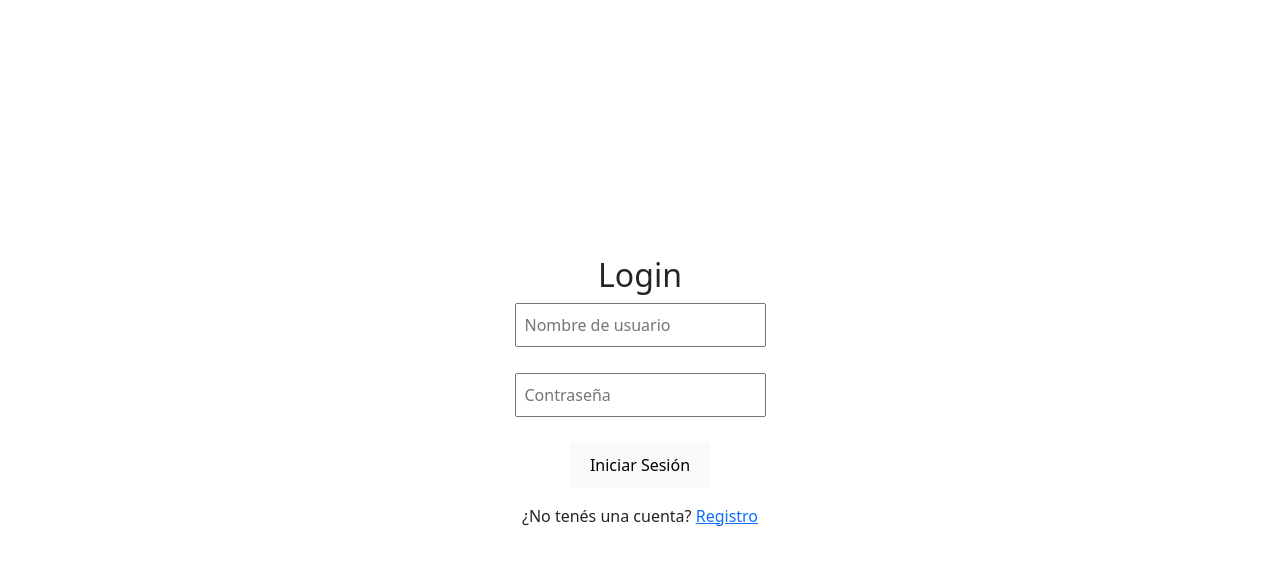
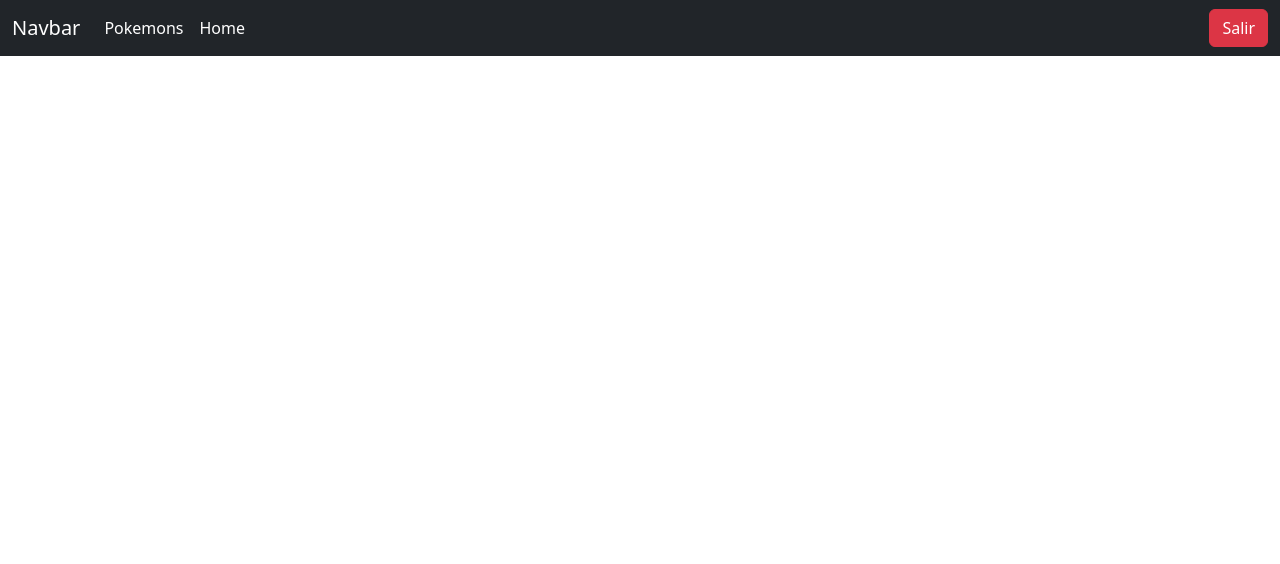
Before and after one commit to Agustin-Grande/TPO-API-FrontEnd, a React (Vite) app in the folder Api-Front/: page / in a window 1280 px wide. Shown: the top 564 px of the page. Built offline with nearby package versions, Linux system fonts and the light colour scheme.

Commit message:
Implementacion de contexto de usuarios y Login Terminado

```diff
--- /dev/null
+++ b/Api-Front/src/componentes/Header.jsx
@@ -0,0 +1,54 @@
+import { Link } from "react-router-dom";
+import { useAuth } from "../hooks/useAuth";
+
+const Header = () => {
+  const { logout } = useAuth();
+
+  const handleLogOut = () => {
+    logout();
+  };
+
+  return (
+    <nav className="navbar navbar-expand-lg navbar-dark bg-dark fixed-top">
+      <div className="container-fluid">
+        <Link className="navbar-brand" to="/">
+          Navbar
+        </Link>
+        <button
+          className="navbar-toggler"
+          type="button"
+          data-bs-toggle="collapse"
+          data-bs-target="#navbarNav"
+          aria-controls="navbarNav"
+          aria-expanded="false"
+          aria-label="Toggle navigation"
+        >
+          <span className="navbar-toggler-icon"></span>
+        </button>
+        <div className="collapse navbar-collapse" id="navbarNav">
+          <ul className="navbar-nav me-auto mb-2 mb-lg-0">
+            <li className="nav-item">
+              <Link className="nav-link active" aria-current="page" to="/pokemons">
+                Pokemons
+              </Link>
+            </li>
+            <li className="nav-item">
+              <Link className="nav-link active" aria-current="page" to="/home">
+                Home
+              </Link>
+            </li>
+          </ul>
+          <button
+            className="btn btn-danger"
+            onClick={handleLogOut}
+            type="button"
+          >
+            Salir
+          </button>
+        </div>
+      </div>
+    </nav>
+  );
+};
+
+export default Header;
--- /dev/null
+++ b/Api-Front/src/context/AuthContext.jsx
@@ -0,0 +1,45 @@
+import { createContext, useEffect, useState } from "react";
+import { serviceLogin } from "../services/serviceLogin";
+import { useNavigate } from "react-router-dom";
+
+const AuthContext = createContext();
+
+export function AuthProvider({ children }) {
+  const [user, setUser] = useState(() => {
+    const savedUser = localStorage.getItem("user");
+    return JSON.parse(savedUser) ?? null;
+  });
+  const [error, setError] = useState(null);
+  const navigate = useNavigate();
+
+  const login = async (nombreUsuario, contrasena) => {
+    try {
+      const response = await serviceLogin(nombreUsuario, contrasena);
+      setUser(response);
+      localStorage.setItem("user", JSON.stringify(response)); // Almacenar el usuario en localStorage
+      localStorage.setItem("token", response.id); // Almacenar el token
+      navigate("/home");
+    } catch (error) {
+      setError("Usuario o contraseña incorrectos"); // Mensaje de error
+    }
+  };
+
+  const logout = () => {
+    setUser(null);
+    localStorage.removeItem("user");
+    localStorage.removeItem("token");
+    navigate("/login");
+  };
+
+  useEffect(() => {
+    setError(null);
+  }, [user]);
+
+  return (
+    <AuthContext.Provider value={{ user, login, logout, error }}>
+      {children}
+    </AuthContext.Provider>
+  );
+}
+
+export default AuthContext;
--- /dev/null
+++ b/Api-Front/src/hooks/useAuth.js
@@ -0,0 +1,6 @@
+import { useContext } from "react";
+import AuthContext from "../context/AuthContext"
+
+export function useAuth(){
+    return useContext(AuthContext);
+}
--- a/Api-Front/src/main.jsx
+++ b/Api-Front/src/main.jsx
@@ -5,9 +5,12 @@ import './index.css'
 import "bootstrap/dist/css/bootstrap.min.css";
 import {BrowserRouter} from "react-router-dom";
 import AppRoutes from './rutas/AppRoutes.jsx';
+import { AuthProvider } from './context/AuthContext.jsx';
 
 createRoot(document.getElementById('root')).render(
   <BrowserRouter>
-    <AppRoutes />
+    <AuthProvider>
+      <AppRoutes />
+    </AuthProvider>
   </BrowserRouter>
 )
--- /dev/null
+++ b/Api-Front/src/pages/Home.jsx
@@ -0,0 +1,15 @@
+import React from 'react';
+import { useAuth } from '../hooks/useAuth';
+
+const Home = () => {
+  const { user } = useAuth();
+
+  return (
+    <div>
+      <h1>Bienvenido, {user ? user.nombreUsuario : "invitado"}</h1>
+      {/* Mostrar más datos del usuario */}
+    </div>
+  );
+};
+
+export default Home;
--- a/Api-Front/src/pages/Login.jsx
+++ b/Api-Front/src/pages/Login.jsx
@@ -1,58 +1,27 @@
 import React, { useState } from 'react';
-import axios from 'axios';
 import "../styles/Login.css";
-import ErrorLogin from '../componentes/Autenticacion/ErrorLogin';
-import { handleLog } from '../services/serviceLogin';
-import {useNavigate} from 'react-router-dom';
+import { useNavigate } from 'react-router-dom';
 import { Link } from 'react-router-dom';
-
+import { useAuth } from '../hooks/useAuth';
 
 const Login = () => {
-  const [newUser, setNewUser] = useState({
-    nombreUsuario: '',
-    contrasena: ''
-  });
-  const [errorMessage, setErrorMessage] = useState(null);
-  const [error, setError] = useState(false);
-  const [succes, setSucces] = useState(false);
+  const [nombreUsuario, setNombreUsuario] = useState("");
+  const [contrasena, setContrasena] = useState("");
+  const { login, error } = useAuth();
   const navigate = useNavigate();
 
-  const handleInputChange = (e) => {
-    setNewUser({
-      ...newUser,
-      [e.target.name]: e.target.value
-    });
+  const handleUserNameChange = (e) => {
+    setNombreUsuario(e.target.value);
+  };
+
+  const handlePasswordChange = (e) => {
+    setContrasena(e.target.value);
   };
 
   const handleSubmit = async (e) => {
     e.preventDefault();
-
-
-    if (newUser.nombreUsuario === '' || newUser.contrasena === '') {
-      setError(true);
-      setErrorMessage(null);
-      setSucces(false);
-      return;
-    }
-
-    setError(false);
-    try {
-      const data = await handleLog(newUser);
-
-
-      if (data && data.length > 0) {
-        setSucces(true);
-        setErrorMessage(null);
-        navigate("/home")
-      } else {
-        setSucces(false);
-        setErrorMessage("No se encontró el usuario");
-      }
-    } catch (error) {
-      setErrorMessage("Error al conectar con la base de datos");
-      setSucces(false);
-      setError(false);
-    }
+    await login(nombreUsuario, contrasena);
+    navigate("/home");
   };
 
   return (
@@ -63,8 +32,8 @@ const Login = () => {
           <input
             type="text"
             name="nombreUsuario"
-            value={newUser.nombreUsuario}
-            onChange={handleInputChange}
+            value={nombreUsuario}
+            onChange={handleUserNameChange}
             placeholder="Nombre de usuario"
           />
         </div>
@@ -72,17 +41,15 @@ const Login = () => {
           <input
             type="password"
             name="contrasena"
-            value={newUser.contrasena}
-            onChange={handleInputChange}
+            value={contrasena}
+            onChange={handlePasswordChange}
             placeholder="Contraseña"
           />
         </div>
         <button type="submit">Iniciar Sesión</button>
-        <p>¿No tenés una cuenta? <Link to="/registro">Registro</Link></p>
+        <p>¿No tienes cuenta? <Link to="/registro">Registro</Link></p>
       </form>
-      {error && <p style={{ color: 'red' }}>Todos los campos son obligatorios</p>}
-      {succes && <p style={{ color: 'green' }}>Login exitoso!</p>}
-      {errorMessage && <ErrorLogin message={errorMessage} style={{ color: 'red' }} />}
+      {error && <p style={{ color: 'red' }}>{error}</p>}
     </div>
   );
 };
--- a/Api-Front/src/rutas/AppRoutes.jsx
+++ b/Api-Front/src/rutas/AppRoutes.jsx
@@ -3,14 +3,17 @@ import Login from "../pages/Login";
 import Registro from "../pages/Registro";
 import Carrito from '../pages/Carrito';
 import GestorProd from '../pages/GestorProd';
+import Home from '../pages/Home';
+import Header from '../componentes/Header';
 
 const AppRoutes = () => {
     //agregar header, nav y footer como fijo
     return (
         <>
+            <Header />
             <div>
                 <Routes>
-                    <Route path="/" element={<Login />} />
+                    <Route path="/home" element={<Home />} />
                     <Route path="/login" element={<Login />} />
                     <Route path="/registro" element={<Registro />} />
                     <Route path="/gestorProd" element={<GestorProd />} />
--- a/Api-Front/src/services/serviceLogin.js
+++ b/Api-Front/src/services/serviceLogin.js
@@ -1,12 +1,9 @@
 import axios from "axios";
 import apiClient from "./apiClient";
 
-export const handleLog = async (newUser) => {
-    const response = await apiClient.get('users', {
-        params: {
-            nombreUsuario: newUser.nombreUsuario,
-            contrasena: newUser.contrasena
-        }
-    });
+
+export const serviceLogin = async (nombreUsuario, contrasena) => {
+    const response = await apiClient.post("auth",{nombreUsuario, contrasena});
     return response.data;
+
 };
--- a/Api-Front/test/recursos/db.json
+++ b/Api-Front/test/recursos/db.json
@@ -22,21 +22,28 @@
       "nombreUsuario": "Fanta123",
       "email": "vanesapecker@gmail.com",
       "contrasena": "123456"
+    }
+  ],
+  "auth": [
+    {
+      "nombreUsuario": "Fanta123",
+      "contrasena": "123456",
+      "token": "abc",
+      "id": "76dc"
     },
     {
-      "id": "cf1b",
-      "nombre": "Juan",
-      "apellido": "Gshwind",
-      "nombreUsuario": "Fanta1234",
-      "email": "fafa123@gmail.com",
+      "id": "0dbf",
+      "nombreUsuario": "fafa",
       "contrasena": "123456"
     },
     {
-      "id": "e071",
-      "nombre": "fafa",
-      "apellido": "Gshwind",
-      "nombreUsuario": "Gol123",
-      "email": "hola@gmail.com",
+      "id": "cd89",
+      "nombreUsuario": "Fafa",
+      "contrasena": "123456"
+    },
+    {
+      "id": "007d",
+      "nombreUsuario": "Fanta123",
       "contrasena": "123456"
     }
   ],
```
Also changed, not shown: 1 other file (tests, documents, lock files or other folders).
